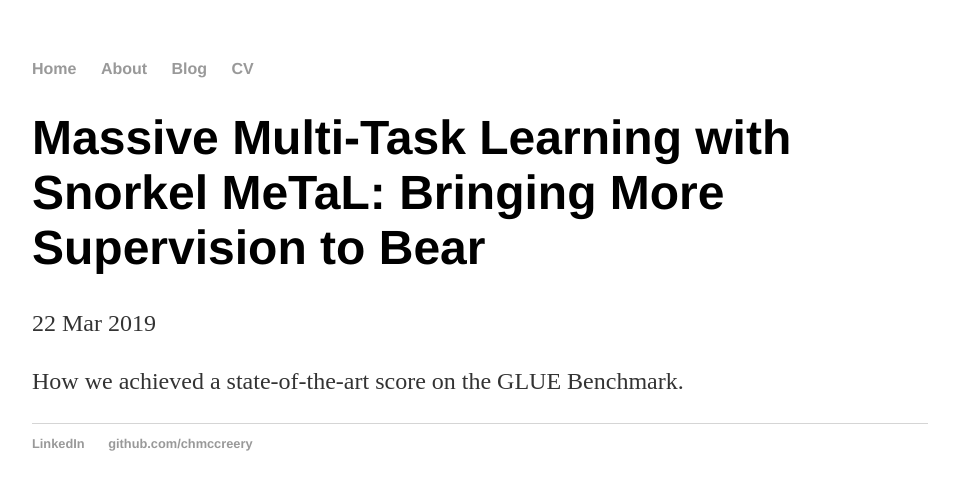
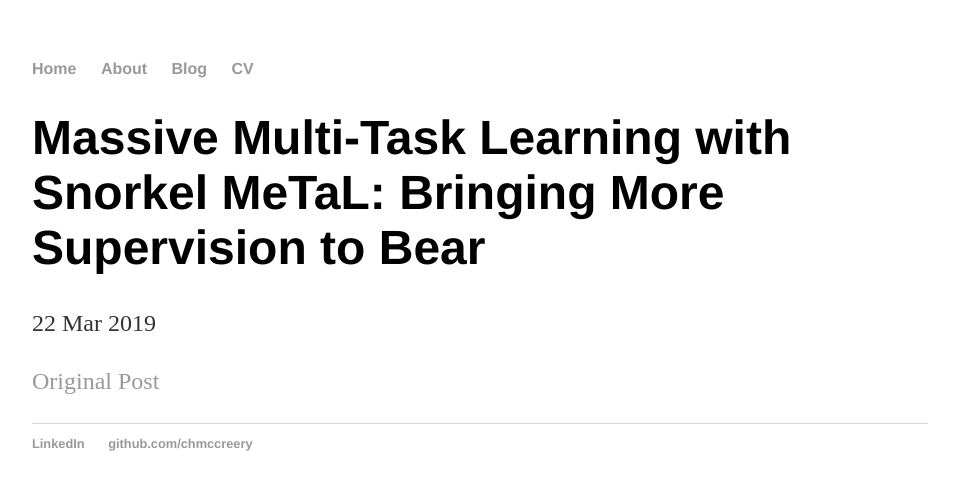
Before and after one commit to chmccreery/chmccreery.github.io, a Jekyll site: the page built from _posts/2019-03-22-GLUE.md, in a window 1280 px wide. Shown: the top 490 px of the page, without its empty margins (160-1119 px from the left). Built offline with Jekyll 4.4.1, drawn with Linux system fonts in a browser that asks for light colours.

Commit message:
Update 2019-03-22-GLUE.md

```diff
--- a/_posts/2019-03-22-GLUE.md
+++ b/_posts/2019-03-22-GLUE.md
@@ -2,6 +2,7 @@
 layout: post
 title: "Massive Multi-Task Learning with Snorkel MeTaL: Bringing More Supervision to Bear"
 date: 2019-03-22
+url: https://dawn.cs.stanford.edu/2019/03/22/glue/?fbclid=IwAR0BfrpHwguA5TyQxElBMfYIn8w6pTB3MViGrjFQ5kWGnuRKvDgk1T5QpeY
 ---
 
-How we achieved a state-of-the-art score on the GLUE Benchmark.
+<a href="https://dawn.cs.stanford.edu/2019/03/22/glue/?fbclid=IwAR0BfrpHwguA5TyQxElBMfYIn8w6pTB3MViGrjFQ5kWGnuRKvDgk1T5QpeY">Original Post</a>
```
